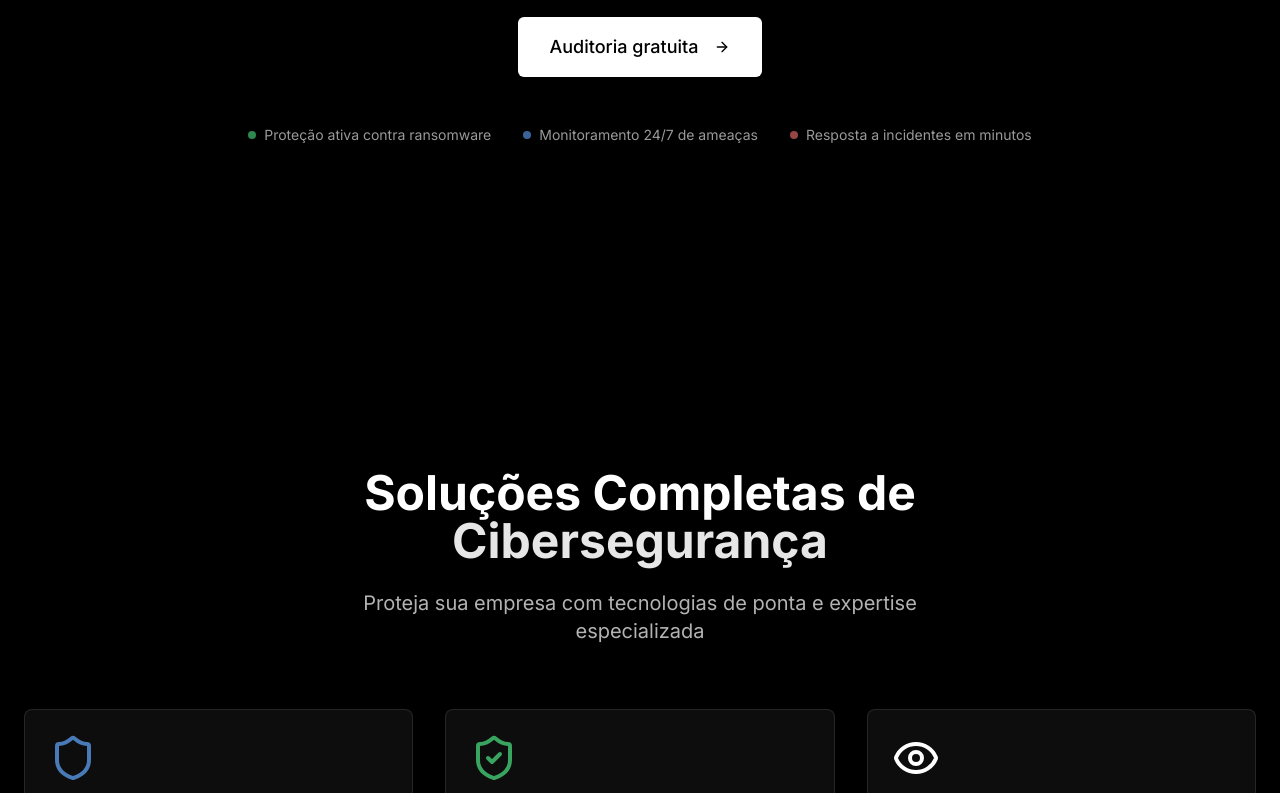
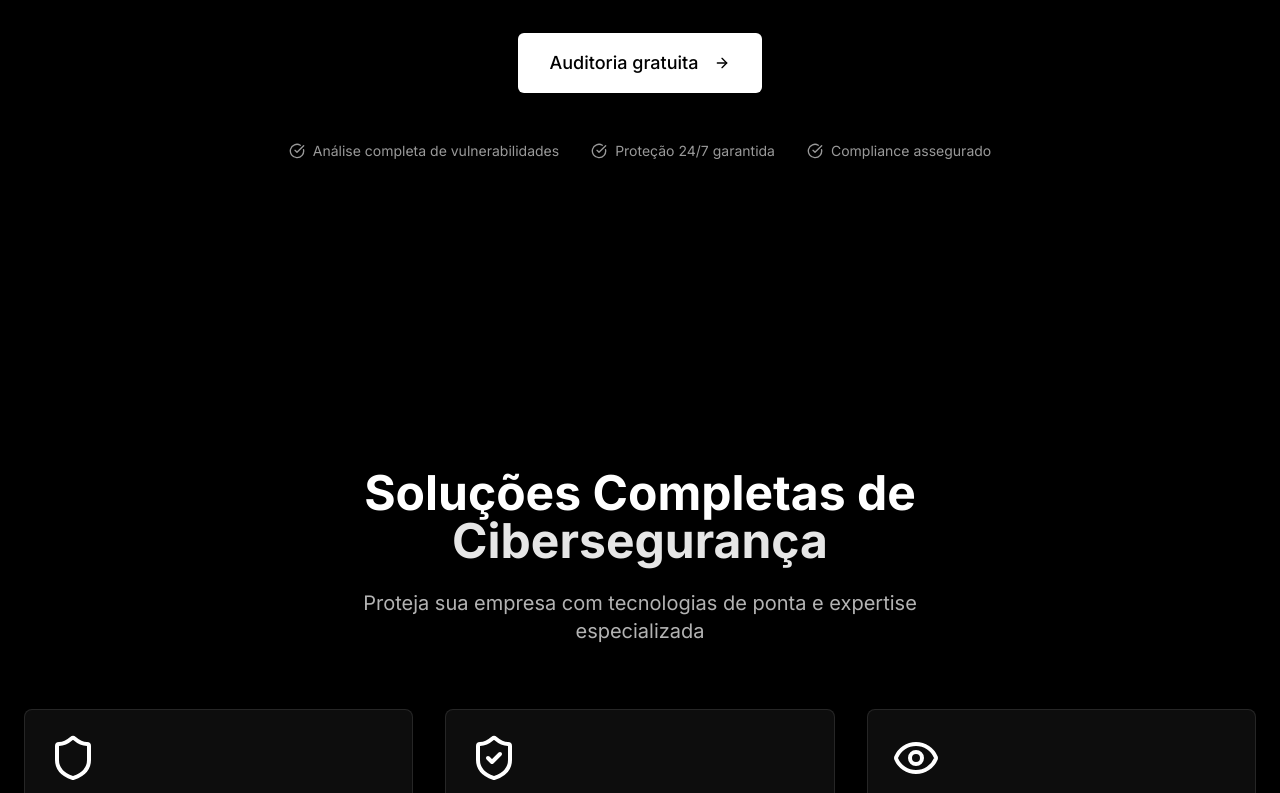
Before and after one commit to correiafm91/Outlier-TI, a React (Vite) app: page / in a window 1280 px wide. Shown: the part 427-1220 px from the top of the page. Built offline with nearby package versions, Linux system fonts and the light colour scheme.

Commit message:
Reverted to commit d9c626b98b4d5d5a57ee1245d30826003aafef8c

```diff
--- a/src/components/CTA.tsx
+++ b/src/components/CTA.tsx
@@ -18,7 +18,7 @@ const CTA = () => {
           </p>
 
           <div className="flex flex-col sm:flex-row gap-4 justify-center mb-12">
-            <a href="https://www.instagram.com/ocybernetico" target="_blank" rel="noopener noreferrer">
+            <a href="https://www.instagram.com/ocybernetico_/" target="_blank" rel="noopener noreferrer">
               <Button
                 size="lg"
                 className="bg-white text-black hover:bg-white/90 text-xl px-12 py-6 h-auto"
--- a/src/components/Header.tsx
+++ b/src/components/Header.tsx
@@ -24,7 +24,7 @@ const Header = () => {
           </a>
         </nav>
 
-        <a href="https://www.instagram.com/ocybernetico" target="_blank" rel="noopener noreferrer">
+        <a href="https://www.instagram.com/ocybernetico_/" target="_blank" rel="noopener noreferrer">
           <Button className="bg-white text-black hover:bg-white/90 font-medium">
             Auditoria gratuita
           </Button>
--- a/src/components/Hero.tsx
+++ b/src/components/Hero.tsx
@@ -1,6 +1,6 @@
 
 import { Button } from "@/components/ui/button";
-import { ArrowRight } from "lucide-react";
+import { ArrowRight, CheckCircle } from "lucide-react";
 
 const Hero = () => {
   return (
@@ -13,11 +13,12 @@ const Hero = () => {
           </h1>
 
           <p className="text-xl md:text-2xl text-white/70 mb-8 max-w-2xl mx-auto text-balance">
-            Detecção avançada, resposta imediata e proteção completa contra hackers e ransomware.
+            Soluções completas de cibersegurança que reduzem riscos em até 95%
+            e protegem seus dados críticos 24/7. Defesa ativa contra ameaças.
           </p>
 
           <div className="flex justify-center mb-12">
-            <a href="https://www.instagram.com/ocybernetico" target="_blank" rel="noopener noreferrer">
+            <a href="https://www.instagram.com/ocybernetico_/" target="_blank" rel="noopener noreferrer">
               <Button
                 size="lg"
                 className="bg-white text-black hover:bg-white/90 text-lg px-8 py-4 h-auto"
@@ -30,16 +31,16 @@ const Hero = () => {
 
           <div className="flex flex-wrap justify-center gap-8 text-sm text-white/60">
             <div className="flex items-center gap-2">
-              <div className="w-2 h-2 bg-green-400 rounded-full animate-pulse"></div>
-              <span>Proteção ativa contra ransomware</span>
+              <CheckCircle className="h-4 w-4" />
+              <span>Análise completa de vulnerabilidades</span>
             </div>
             <div className="flex items-center gap-2">
-              <div className="w-2 h-2 bg-blue-400 rounded-full animate-pulse"></div>
-              <span>Monitoramento 24/7 de ameaças</span>
+              <CheckCircle className="h-4 w-4" />
+              <span>Proteção 24/7 garantida</span>
             </div>
             <div className="flex items-center gap-2">
-              <div className="w-2 h-2 bg-red-400 rounded-full animate-pulse"></div>
-              <span>Resposta a incidentes em minutos</span>
+              <CheckCircle className="h-4 w-4" />
+              <span>Compliance assegurado</span>
             </div>
           </div>
         </div>
--- a/src/components/Services.tsx
+++ b/src/components/Services.tsx
@@ -7,37 +7,31 @@ const services = [
     icon: Shield,
     title: "Firewall Avançado",
     description: "Proteção perimetral inteligente que bloqueia 99.9% das tentativas de invasão.",
-    animationClass: "animate-pulse text-blue-400 group-hover:text-blue-300",
   },
   {
     icon: ShieldCheck,
     title: "Monitoramento 24/7",
     description: "Detecção e resposta em tempo real a ameaças e atividades suspeitas.",
-    animationClass: "animate-pulse text-green-400 group-hover:text-green-300",
   },
   {
     icon: Eye,
     title: "Análise de Vulnerabilidades",
     description: "Identificação proativa de falhas de segurança antes que sejam exploradas.",
-    animationClass: "text-white animate-blink",
   },
   {
     icon: Lock,
     title: "Criptografia Empresarial",
     description: "Proteção de dados sensíveis com criptografia de nível militar.",
-    animationClass: "text-white animate-lock",
   },
   {
     icon: AlertTriangle,
     title: "Resposta a Incidentes",
     description: "Equipe especializada para contenção e recuperação rápida de ataques.",
-    animationClass: "animate-pulse text-red-400 group-hover:text-red-300",
   },
   {
     icon: Network,
     title: "Segurança de Rede",
     description: "Proteção completa da infraestrutura e endpoints da sua empresa.",
-    animationClass: "text-white animate-network",
   },
 ];
 
@@ -62,7 +56,7 @@ const Services = () => {
               className="bg-white/5 border-white/10 hover:bg-white/10 transition-all duration-300 group"
             >
               <CardHeader className="pb-4">
-                <service.icon className={`h-12 w-12 mb-4 group-hover:scale-110 transition-transform duration-300 ${service.animationClass}`} />
+                <service.icon className="h-12 w-12 text-white mb-4 group-hover:scale-110 transition-transform duration-300" />
                 <CardTitle className="text-xl text-white">{service.title}</CardTitle>
               </CardHeader>
               <CardContent>
@@ -72,41 +66,6 @@ const Services = () => {
           ))}
         </div>
       </div>
-
-      <style jsx>{`
-        @keyframes blink {
-          0%, 50% { transform: scaleY(1); }
-          51%, 70% { transform: scaleY(0.1); }
-          71%, 100% { transform: scaleY(1); }
-        }
-
-        @keyframes lock {
-          0%, 50% { transform: translateY(0); }
-          25% { transform: translateY(-2px); }
-          75% { transform: translateY(2px); }
-          100% { transform: translateY(0); }
-        }
-
-        @keyframes network {
-          0% { transform: scale(1) rotate(0deg); opacity: 1; }
-          25% { transform: scale(1.1) rotate(90deg); opacity: 0.8; }
-          50% { transform: scale(0.9) rotate(180deg); opacity: 0.6; }
-          75% { transform: scale(1.1) rotate(270deg); opacity: 0.8; }
-          100% { transform: scale(1) rotate(360deg); opacity: 1; }
-        }
-
-        .animate-blink {
-          animation: blink 3s infinite;
-        }
-
-        .animate-lock {
-          animation: lock 2s infinite ease-in-out;
-        }
-
-        .animate-network {
-          animation: network 4s infinite linear;
-        }
-      `}</style>
     </section>
   );
 };
```
